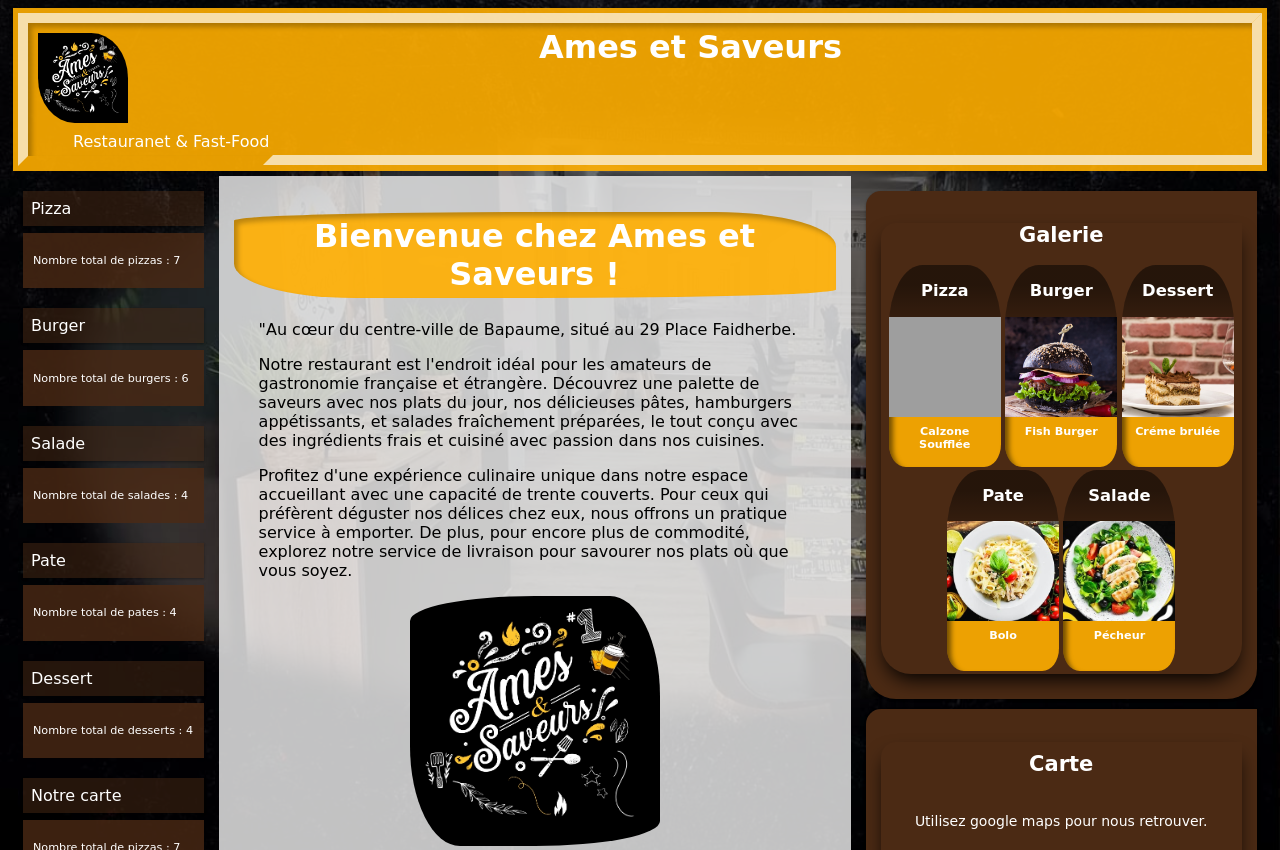
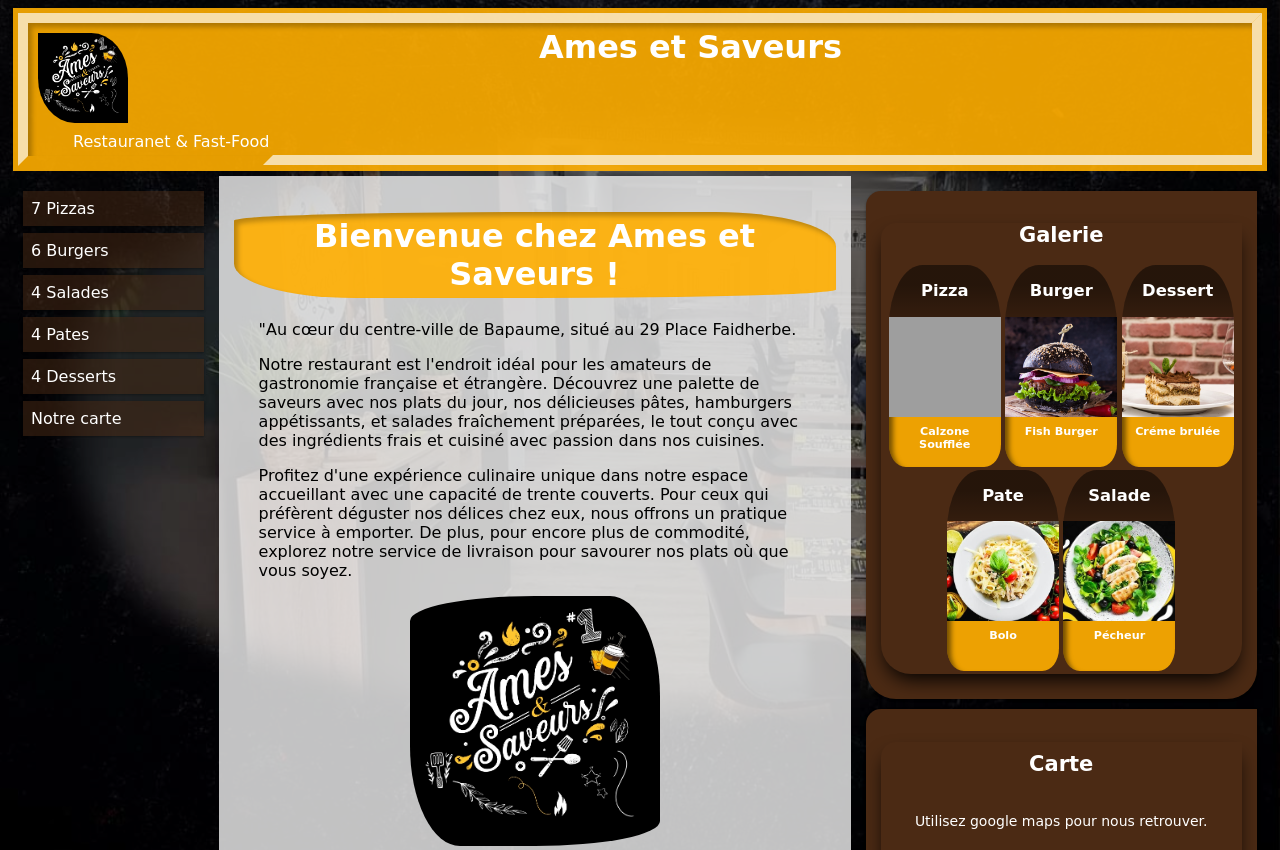
Before and after one commit to Cyberchoc/AmesSaveurs, a Django app: page / in a window 1280 px wide. Shown: the top 850 px of the page. Run offline with Django 4.2, Linux system fonts and the light colour scheme; data comes from the database, SQL or seed files in the repository.

Commit message:
modif apparence stat accueil et css stat des pages

```diff
--- a/burger/static/burger/style.css
+++ b/burger/static/burger/style.css
@@ -104,6 +104,12 @@
     color: white;
   }
 
+  .stat {
+    background-color: rgb(75, 42, 20, .8);
+    color: #ffffff;
+    padding: 10px;
+    height: auto;
+  }
 
   a {
     color: white;
--- a/dessert/static/dessert/style.css
+++ b/dessert/static/dessert/style.css
@@ -110,6 +110,7 @@
   background-color: rgb(75, 42, 20, .8);
   color: #ffffff;
   padding: 10px;
+  height: auto;
 }
 
   a {
--- a/main/templates/main/index.html
+++ b/main/templates/main/index.html
@@ -25,30 +25,12 @@
       <div class="row">
         <div class="col-2 col-s-3 menu">
           <ul>
-            <a class="lien" href="{% url 'pizza:index' %}"><li>Pizza</li></a>
-            <div class="stat">
-              <p>Nombre total de pizzas : {{ nombre_total_pizzas }}</p>
-            </div>
-            <a class="lien" href="{% url 'burger:index' %}"><li>Burger</li></a>
-            <div class="stat">
-              <p>Nombre total de burgers : {{ nombre_total_burger }}</p>
-            </div>
-            <a class="lien" href="{% url 'salade:index' %}"><li>Salade</li></a>
-            <div class="stat">
-              <p>Nombre total de salades : {{ nombre_total_salades }}</p>
-            </div>
-            <a class="lien" href="{% url 'pate:index' %}"><li>Pate</li></a>
-            <div class="stat">
-              <p>Nombre total de pates : {{ nombre_total_pates }}</p>
-            </div>
-            <a class="lien" href="{% url 'dessert:index' %}"><li>Dessert</li></a>
-            <div class="stat">
-              <p>Nombre total de desserts : {{ nombre_total_desserts }}</p>
-            </div>
+            <a class="lien" href="{% url 'pizza:index' %}"><li>{{ nombre_total_pizzas }} Pizzas</li></a>
+            <a class="lien" href="{% url 'burger:index' %}"><li>{{ nombre_total_burger }} Burgers</li></a>
+            <a class="lien" href="{% url 'salade:index' %}"><li>{{ nombre_total_salades }} Salades</li></a>
+            <a class="lien" href="{% url 'pate:index' %}"><li>{{ nombre_total_pates }} Pates</li></a>
+            <a class="lien" href="{% url 'dessert:index' %}"><li>{{ nombre_total_desserts }} Desserts</li></a>
             <a class="lien" href="{% url 'affiche_menu:index' %}"><li>Notre carte</li></a>
-            <div class="stat">
-              <p>Nombre total de pizzas : {{ nombre_total_pizzas }}</p>
-            </div>
           </ul>
         </div>
 
--- a/pate/static/pate/style.css
+++ b/pate/static/pate/style.css
@@ -104,6 +104,7 @@ body {
   background-color: rgb(75, 42, 20, .8);
   color: #ffffff;
   padding: 10px;
+  height: auto;
 }
 
 .menu ul {
--- a/pizza/static/pizza/style.css
+++ b/pizza/static/pizza/style.css
@@ -138,6 +138,7 @@
     background-color: rgb(75, 42, 20, .8);
     color: #ffffff;
     padding: 10px;
+    height: auto;
   }
 
   .menu_list_img img {
--- a/salade/static/salade/style.css
+++ b/salade/static/salade/style.css
@@ -124,6 +124,7 @@
     background-color: rgb(75, 42, 20, .8);
     color: #ffffff;
     padding: 10px;
+    height: auto;
   }
   .text {
     background-color: rgba(0, 0, 0, 0.5);
```
